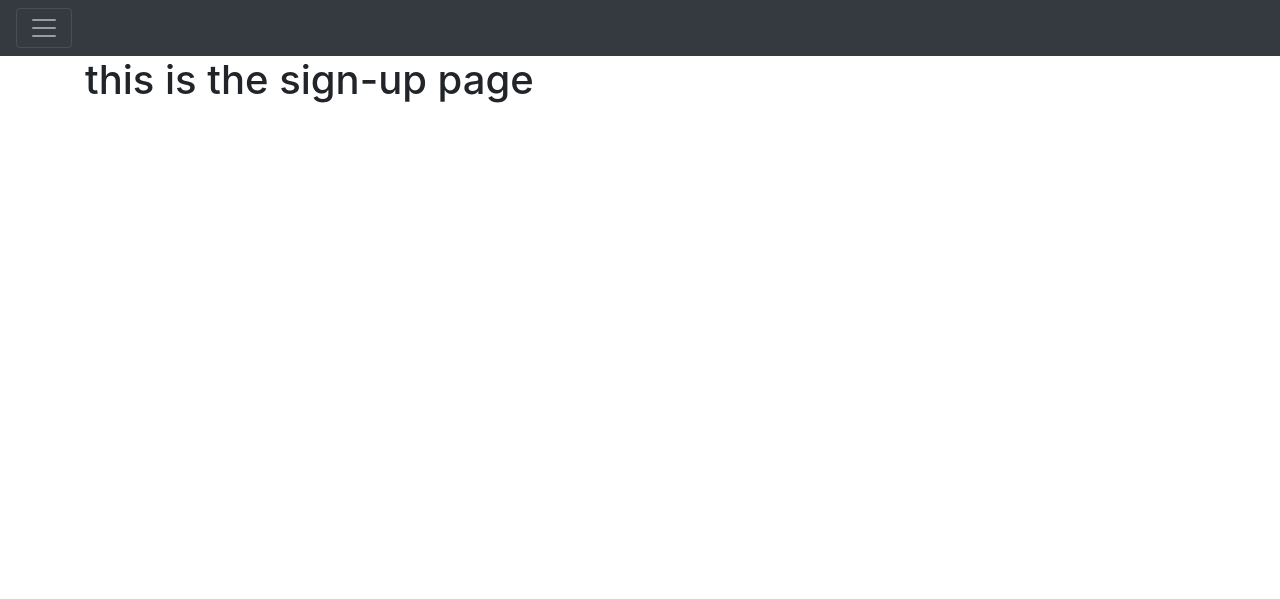
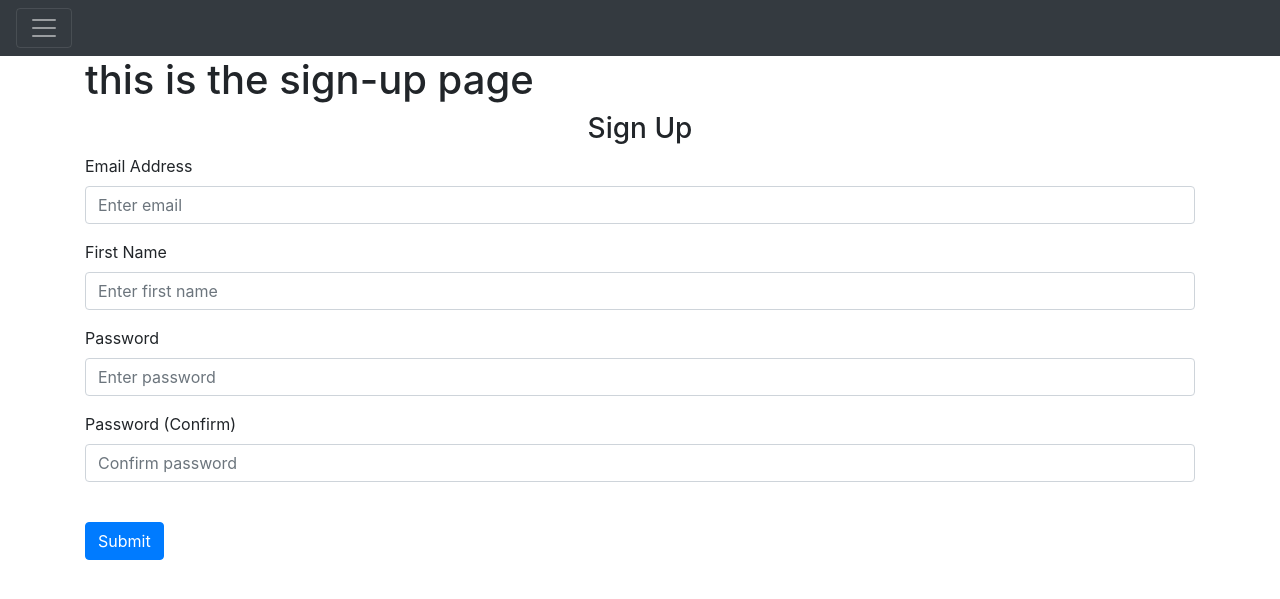
Before and after one commit to EmilyMan2023/ITAssetManagement, a Flask app: page /sign-up in a window 1280 px wide. Shown: the top 599 px of the page. Run offline with Flask 3, Linux system fonts and the light colour scheme; some libraries are stand-ins or nearby versions.

Commit message:
login and sign up html

```diff
--- a/website/templates/sign-up.html
+++ b/website/templates/sign-up.html
@@ -1,4 +1,52 @@
 {% extends "base.html" %}
 {% block title %}sign-up{% endblock %}
 
-{% block content %}<h1>this is the sign-up page</h1> {% endblock %}
+{% block content %}
+
+<h1>this is the sign-up page</h1>
+<form method="POST">
+  <h3 align="center">Sign Up</h3>
+  <div class="form-group">
+    <label for="email">Email Address</label>
+    <input
+      type="email"
+      class="form-control"
+      id="email"
+      name="email"
+      placeholder="Enter email"
+    />
+  </div>
+  <div class="form-group">
+    <label for="firstName">First Name</label>
+    <input
+      type="text"
+      class="form-control"
+      id="firstName"
+      name="firstName"
+      placeholder="Enter first name"
+    />
+  </div>
+  <div class="form-group">
+    <label for="password1">Password</label>
+    <input
+      type="password"
+      class="form-control"
+      id="password1"
+      name="password1"
+      placeholder="Enter password"
+    />
+  </div>
+  <div class="form-group">
+    <label for="password2">Password (Confirm)</label>
+    <input
+      type="password"
+      class="form-control"
+      id="password2"
+      name="password2"
+      placeholder="Confirm password"
+    />
+  </div>
+  <br />
+  <button type="submit" class="btn btn-primary">Submit</button>
+</form>
+{% endblock %}
```
Also changed, not shown: website/templates/login.html (+25 -1 lines).
